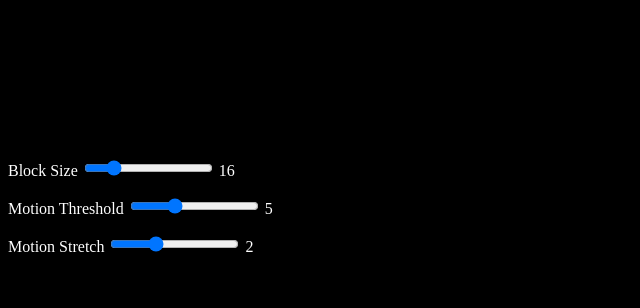
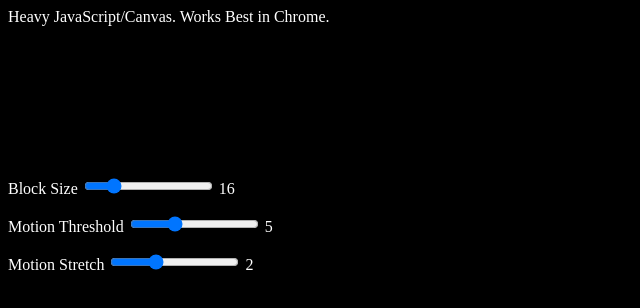
Before and after one commit to fiendish/webcam-art, a plain HTML site: page index.html in a window 1280 px wide. Shown: the whole page, without its empty margins (0-640 px from the left). Drawn offline with Linux system fonts and the light colour scheme.

Commit message:
shuffle tags

```diff
--- a/index.html
+++ b/index.html
@@ -5,25 +5,27 @@
    <script type="text/javascript" src="getimagedata.js"></script>
    <script type="text/javascript" src="glitch.js"></script>
 </head>
-<body style='background-color: black'>
+<body style='color:white; background-color: black'>
+   Heavy JavaScript/Canvas. Works Best in Chrome.<BR>
    <canvas id='canvas'></canvas>
    <video id='video' style="display:none"></video>
    <script type="text/javascript">
       // @license magnet:?xt=urn:btih:1f739d935676111cfff4b4693e3816e664797050&dn=gpl-3.0.txt GPL-v3-or-Later
       main();
       // @license-end
-   </script><BR>
-   <form style="color:white;" onsubmit="return false" oninput="zoneSizeOutput.value = zoneSizeSlider.valueAsNumber; setZoneSize(zoneSizeSlider.valueAsNumber);">
+   </script>
+   <BR>
+   <form submit="return false" oninput="zoneSizeOutput.value = zoneSizeSlider.valueAsNumber; setZoneSize(zoneSizeSlider.valueAsNumber);">
       <label for="zoneSizeInput">Block Size</label>
       <input name="zoneSizeSlider" id="zoneSizeInput" type="range" min="4" max="64" value="16" step="4">
       <output for="zoneSizeInput" name=zoneSizeOutput>16</output>
    </form>
-   <form style="color:white;" onsubmit="return false" oninput="thresholdOutput.value = thresholdSlider.valueAsNumber; threshold = thresholdSlider.valueAsNumber;">
+   <form onsubmit="return false" oninput="thresholdOutput.value = thresholdSlider.valueAsNumber; threshold = thresholdSlider.valueAsNumber;">
       <label for="thresholdInput">Motion Threshold</label>
       <input name="thresholdSlider" id="thresholdInput" type="range" min="0" max="15" value="5" step="1">
       <output for="thresholdInput" name=thresholdOutput>5</output>
    </form>
-   <form style="color:white;" onsubmit="return false" oninput="stretchOutput.value = stretchSlider.valueAsNumber; stretch = stretchSlider.valueAsNumber;">
+   <form onsubmit="return false" oninput="stretchOutput.value = stretchSlider.valueAsNumber; stretch = stretchSlider.valueAsNumber;">
       <label for="stretchInput">Motion Stretch</label>
       <input name="stretchSlider" id="stretchInput" type="range" min="0" max="6" value="2" step="1">
       <output for="stretchInput" name=stretchOutput>2</output>
```
